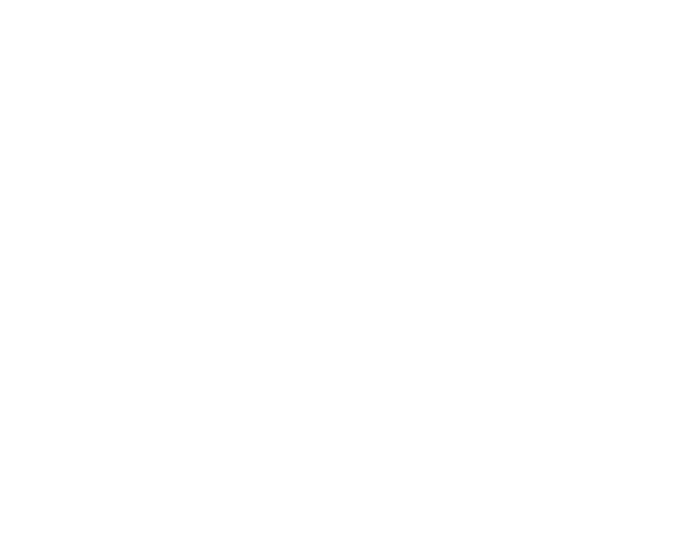
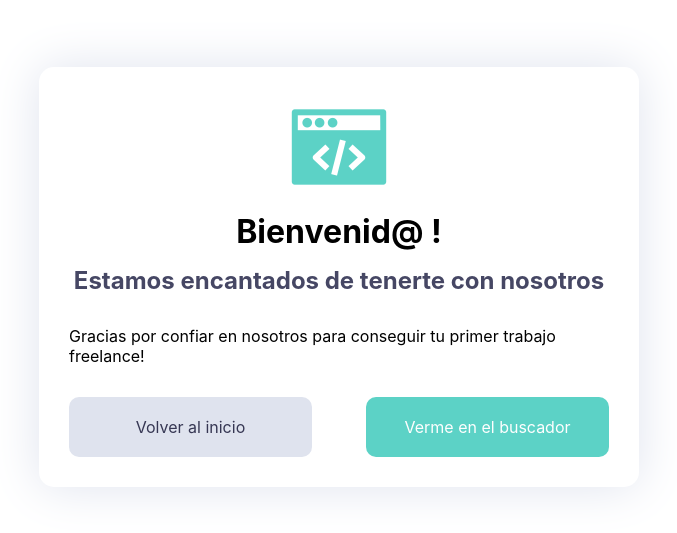
Before and after one commit to forjoa/codematch, a React (Vite) app: page /welcome-dev in a window 1280 px wide. Before the commit this address had no page. Shown: the part 123-656 px from the top of the page, without its empty margins (301-978 px from the left). Built offline with nearby package versions, Linux system fonts and the light colour scheme.

Commit message:
Added confirmation register page

```diff
--- a/src/App.jsx
+++ b/src/App.jsx
@@ -1,6 +1,7 @@
 import Home from './components/Home.jsx'
 import Search from './components/Search.jsx'
 import Register from './components/Register.jsx'
+import WelcomeDev from './components/WelcomeDev.jsx'
 
 import { BrowserRouter , Route , Routes } from 'react-router-dom'
 
@@ -12,6 +13,7 @@ function App() {
         <Route path='/' element={<Home />}/>
         <Route path='/search' element={<Search />}/>
         <Route path='/register-dev' element={<Register />} />
+        <Route path='/welcome-dev' element={<WelcomeDev />} />
       </Routes>
     </BrowserRouter>
   )
--- a/src/components/Register/RegisterForm.jsx
+++ b/src/components/Register/RegisterForm.jsx
@@ -1,5 +1,6 @@
 import { useState, useEffect } from 'react'
 import toast, { Toaster } from 'react-hot-toast'
+import Footer from '../Footer.jsx'
 
 import locked from '../../icons/locked.svg'
 import unlocked from '../../icons/unlocked.svg'
@@ -58,7 +59,8 @@ const RegisterForm = () => {
                 body: JSON.stringify(data)
             })
             if (response.ok) {
-                window.open('/search', '_self')
+                localStorage.setItem('name', name)
+                window.open('/welcome-dev', '_self')
             }
 
         } catch (error) {
@@ -67,11 +69,13 @@ const RegisterForm = () => {
     }
 
     const handleInputChange = (e) => {
+        document.querySelector('#photo-name-file').style.display = 'block'
         document.querySelector('#photo-name-file').src = URL.createObjectURL(e.target.files[0])
         document.querySelector('#label-photo').style.display = 'none'
     }
 
     return (
+        <>
             <main className="register">
                 <h1>Gracias por elegirnos!</h1>
                 <form className="register-form" method='POST' onSubmit={handleSubmit}>
@@ -159,7 +163,7 @@ const RegisterForm = () => {
 
                     <p className='choose-photo'>Elegir foto:</p>
                     <label htmlFor='photo' className='label-photo' id='label-photo'>Foto de perfil <img src={uploadPhoto} alt='Camera Icon' /></label>
-                <img id='photo-name-file'/>
+                    <img id='photo-name-file' alt='Profile photo' style={{ display: 'none' }} />
                     <input
                         type='file'
                         className='photo'
@@ -172,6 +176,8 @@ const RegisterForm = () => {
                 </form>
                 <Toaster />
             </main>
+            {/* <Footer /> */}
+        </>
     )
 }
 
--- /dev/null
+++ b/src/components/WelcomeDev.jsx
@@ -0,0 +1,32 @@
+import '../styles/WelcomeDev.css'
+
+import { useEffect, useState } from "react"
+
+import logo from '../assets/photo-logo.png'
+import { Link } from 'react-router-dom'
+
+const WelcomeDev = () => {
+    const [name, setName] = useState('')
+
+    useEffect(() => {
+        document.title = '¡Bienvenid@!'
+        setName(localStorage.getItem('name'))
+    }, [])
+
+    return (
+        <div className="welcome-container">
+            <div className="welcome">
+                <img src={logo} alt="Welcome Logo" className="welcome-logo" />
+                <h1>Bienvenid@ {name}!</h1>
+                <h2>Estamos encantados de tenerte con nosotros</h2>
+                <p>Gracias por confiar en nosotros para conseguir tu primer trabajo freelance!</p>
+                <div className="links">
+                    <Link to='/'>Volver al inicio</Link>
+                    <Link to='/search'>Verme en el buscador</Link>
+                </div>
+            </div>
+        </div>
+    )
+}
+
+export default WelcomeDev
--- a/src/styles/Dev.css
+++ b/src/styles/Dev.css
@@ -95,6 +95,7 @@
     background-color: #ffbd44;
     padding: 10px;
     border-radius: 10px;
+    text-align: center;
 }
 
 .info-btn {
--- a/src/styles/Register.css
+++ b/src/styles/Register.css
@@ -108,6 +108,15 @@ input[type='file'] {
     font-family: SF Pro Text;
 }
 
+#photo-name-file {
+    aspect-ratio: auto;
+    width: 300px;
+    height: 300px;
+    object-fit: cover;
+    margin: auto;
+    border-radius: 50%;
+}
+
 .submit {
     background-color: var(--green);
     padding: 10px 0px !important;
--- /dev/null
+++ b/src/styles/WelcomeDev.css
@@ -0,0 +1,61 @@
+.welcome-container {
+    font-family: SF Pro Text;
+    display: grid;
+    place-items: center;
+    height: 100vh;
+}
+
+.welcome {
+    padding: 30px;
+    box-shadow: 0px 0px 50px var(--light-grey);
+    border-radius: 15px;
+    display: flex;
+    flex-direction: column;
+    align-items: center;
+    gap: 15px;
+    max-width: 600px;
+}
+
+.welcome h2 {
+    color: var(--medium-grey);
+}
+
+.welcome h1, .welcome h2, .welcome img {
+    margin: 0;
+}
+
+.welcome img {
+    width: 100px;
+}
+
+.links {
+    width: 100%;
+    display: flex;
+    justify-content: space-between;
+}
+
+.links a:first-child {
+    background-color: var(--light-grey); /* Fondo gris para el primer enlace */
+    color: var(--dark-grey); /* Letras negras para el primer enlace */
+    text-decoration: none;
+    width: 45%;
+    text-align: center;
+    padding: 20px;
+    border-radius: 10px;
+    transition: all .3s;
+}
+
+.links a:nth-child(2) {
+    text-decoration: none;
+    width: 45%;
+    text-align: center;
+    background-color: var(--green);
+    color: var(--white);
+    padding: 20px;
+    border-radius: 10px;
+    transition: all .3s;
+}
+
+.links a:hover {
+    filter: opacity(.7);
+}
```
Lines whose indentation alone changed are shown as unchanged.
